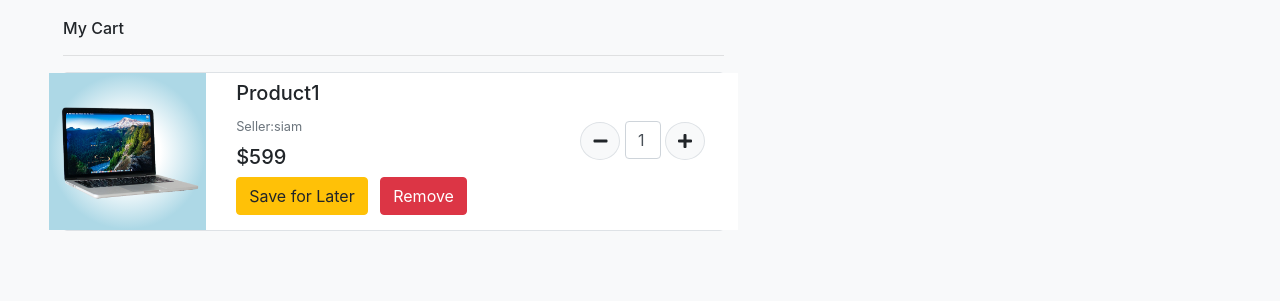
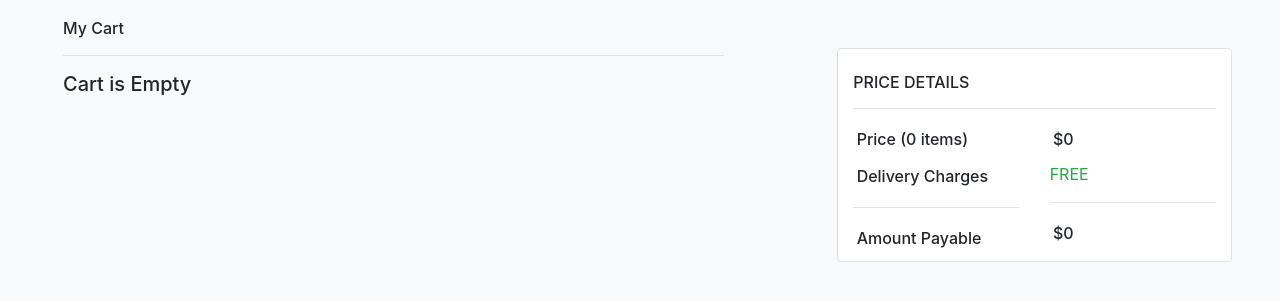
Before and after one commit to siamhossain/shopping-cart, a PHP site: page /cart.php in a window 1280 px wide. Shown: the part 68-369 px from the top of the page. Run offline with PHP 8.4, Linux system fonts and the light colour scheme; some libraries are stand-ins or nearby versions.

Commit message:
Product remove from the cart list

```diff
--- a/cart.php
+++ b/cart.php
@@ -1,3 +1,28 @@
+<?php
+
+session_start();
+
+require_once("php/CreateDb.php");
+require_once("php/component.php");
+
+$db = new CreateDb("Productdb", "Producttb");
+
+if(isset($_POST['remove'])){
+    if($_GET['action']=='remove'){
+        foreach($_SESSION['cart'] as $key=>$value){
+            if($value['product_id']==$_GET['id']){
+                unset($_SESSION['cart'][$key]);
+                echo "<script>alert('Product has been removed..!')</script>";
+                echo "<script>window.location='cart.php'</script>";
+            }
+        }
+    }
+}
+
+?>
+
+
+
 <!DOCTYPE html>
 <html lang="en">
 <head>
@@ -24,32 +49,58 @@
                 <h6>My Cart</h6>
                 <hr>
 
-                <form action="cart.php" method="get" class="cart-items">
-                    <div class="border rounded">
-                        <div class="row bg-white">
-                            <div class="col-md-3 pl-0">
-                                <img src="./upload/product1.png" alt="Image1" class="img-fluid">
-                            </div>
-                            <div class="col-md-6">
-                                <h5 class="pt-2">Product1</h5>
-                                <small class="text-secondary">Seller:siam</small>
-                                <h5 class="pt-2">$599</h5>
-                                <button type="submit" class="btn btn-warning">Save for Later</button>
-                                <button type="submit" class="btn btn-danger mx-2" name="remove">Remove</button>
-                            </div>
-                            <div class="col-md-3 py-5">
-                                <div>
-                                    <button type="button" class="btn bg-light border rounded-circle"><i class="fas fa-minus"></i></button>
-                                    <input type="text" value="1" class="form-control w-25 d-inline">
-                                    <button type="button" class="btn bg-light border rounded-circle"><i class="fas fa-plus"></i></button>
-                                </div>
-                            </div>
-                        </div>
-                    </div>
-                </form>
+                <?php
+
+                $total = 0;
+
+                if(isset($_SESSION['cart'])){
+                    $product_id = array_column($_SESSION['cart'], 'product_id');
+
+                    $result = $db->getData();
+                    while($row = mysqli_fetch_assoc($result)){
+                        foreach($product_id as $id){
+                            if($row['id']==$id){
+                                cartElement($row['product_image'], $row['product_name'], $row['product_price'], $row['id']);
+                                $total = $total + (int)$row['product_price'];
+                            }
+                        }
+                    }
+                }else{
+                    echo "<h5>Cart is Empty</h5>";
+                }
+
+                ?>
+
+
             </div>
         </div>
-        <div class="col-md-5"></div>
+        <div class="col-md-4 offset-md-1 border rounded mt-5 bg-white h-25">
+            <div class="pt-4">
+                <h6>PRICE DETAILS</h6>
+                <hr>
+                <div class="row price-details">
+                    <div class="col-md-6">
+                        <?php
+                           if(isset($_SESSION['cart'])){
+                               $count = count($_SESSION['cart']);
+                               echo "<h6>Price ($count items)</h6>";
+                           }else{
+                               echo "<h6>Price (0 items)</h6>";
+                           }
+                        ?>
+                        <h6>Delivery Charges</h6>
+                        <hr>
+                        <h6>Amount Payable</h6>
+                    </div>
+                    <div class="col-md-6">
+                        <h6>$<?php echo $total; ?></h6>
+                        <div class="text-success">FREE</div>
+                        <hr>
+                        <h6>$<?php echo $total; ?></h6>
+                    </div>
+                </div>
+            </div>
+        </div>
     </div>
 </div>
 
--- a/php/component.php
+++ b/php/component.php
@@ -38,4 +38,34 @@ function component($productname, $productprice, $productimg, $productid){
     echo $element;
 }
 
-?>
+function cartElement($productimg, $productname, $productprice, $productid){
+    $element="
+
+    <form action=\"cart.php?action=remove&id=$productid\" method=\"post\" class=\"cart-items\">
+    <div class=\"border rounded\">
+        <div class=\"row bg-white\">
+            <div class=\"col-md-3 pl-0\">
+                <img src=\"$productimg\" alt=\"Image1\" class=\"img-fluid\">
+            </div>
+            <div class=\"col-md-6\">
+                <h5 class=\"pt-2\">$productname</h5>
+                <small class=\"text-secondary\">Seller:siam</small>
+                <h5 class=\"pt-2\">$productprice</h5>
+                <button type=\"submit\" class=\"btn btn-warning\">Save for Later</button>
+                <button type=\"submit\" class=\"btn btn-danger mx-2\" name=\"remove\">Remove</button>
+            </div>
+            <div class=\"col-md-3 py-5\">
+                <div>
+                    <button type=\"button\" class=\"btn bg-light border rounded-circle\"><i class=\"fas fa-minus\"></i></button>
+                    <input type=\"text\" value=\"1\" class=\"form-control w-25 d-inline\">
+                    <button type=\"button\" class=\"btn bg-light border rounded-circle\"><i class=\"fas fa-plus\"></i></button>
+                </div>
+            </div>
+        </div>
+    </div>
+</form>
+
+    ";
+
+    echo $element;
+}
--- a/style.css
+++ b/style.css
@@ -18,3 +18,11 @@ img{
 .shopping-cart{
     padding: 3% 0%;
 }
+
+.cart-items+.cart-items{
+    padding: 2% 0;
+}
+
+.price-details h6{
+    padding: 3% 2%;
+}
```
